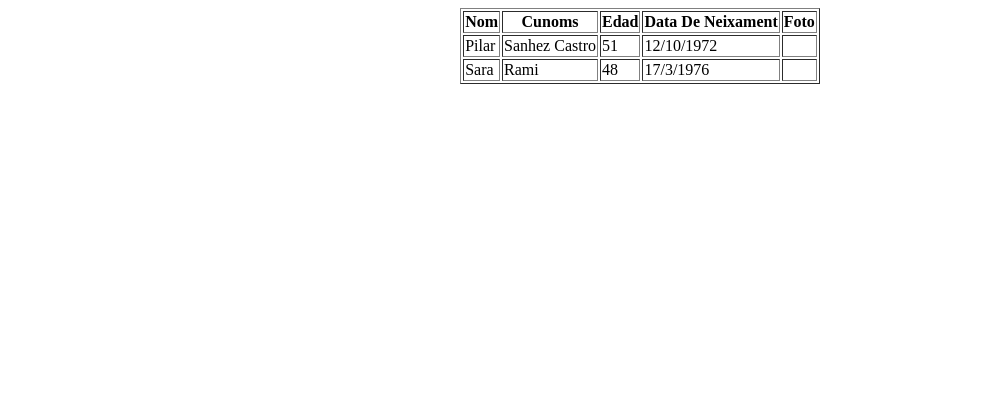
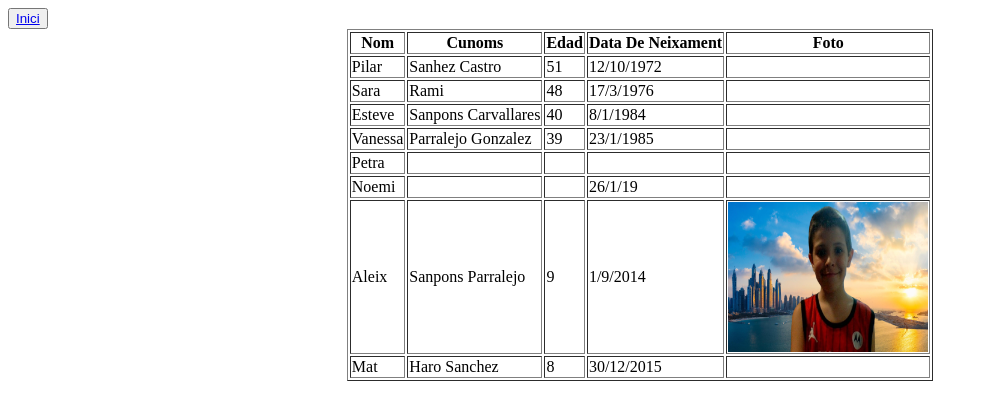
Before and after one commit to AleixSapa/EscolaFenCreixa, a plain HTML site: page Ficha.html in a window 1280 px wide. Shown: the whole page, without its empty margins (0-988 px from the left). Drawn offline with Linux system fonts and the light colour scheme.

Commit message:
Extewnciones

```diff
--- a/Ficha.html
+++ b/Ficha.html
@@ -1,3 +1,5 @@
+<link rel="stylesheet" href="Style Img.css">
+<button><a href="Index.html">Inici</a></button>
 <center>
     <table border="">
         <th>
@@ -12,14 +14,65 @@
             <td>Sanhez Castro</td>
             <td>51</td>
             <td>12/10/1972</td>
-            <td><img src=""></td>
+            <td><img src="" class=""></td>
         </tr>
         <tr>
             <td>Sara</td>
             <td>Rami</td>
             <td>48</td>
             <td>17/3/1976</td>
-            <td><img src=""></td>
+            <td><img src="" class=""></td>
+        </tr>
+        <tr>
+            <td>Esteve</td>
+            <td>Sanpons Carvallares</td>
+            <td>40</td>
+            <td>8/1/1984</td>
+            <td><img src="" class=""></td>
+        </tr>
+        <tr>
+            <td>Vanessa</td>
+            <td>Parralejo Gonzalez</td>
+            <td>39</td>
+            <td>23/1/1985</td>
+            <td><img src="" class=""></td>
+        </tr>
+        <tr>
+            <td>Petra</td>
+            <td></td>
+            <td></td>
+            <td></td>
+            <td><img src="" class=""></td>
+        </tr>
+        <tr>
+            <td>Noemi</td>
+            <td></td>
+            <td></td>
+            <td>26/1/19</td>
+            <td><img src="" class=""></td>
+        </tr>
+        <tr>
+            <td>Aleix</td>
+            <td>Sanpons Parralejo</td>
+            <td>9</td>
+            <td>1/9/2014</td>
+            <td><img src="Imagenes/Fichas/Foto Ficha Aleix.png" class="img"></td>
+        </tr>
+        <tr>
+            <td>Mat</td>
+            <td>Haro Sanchez</td>
+            <td>8</td>
+            <td>30/12/2015</td>
+            <td><img src="" class=""></td>
         </tr>
     </table>
 </center>
+<!--
+        <tr>
+            <td></td>
+            <td></td>
+            <td></td>
+            <td></td>
+            <td><img src="" class=""></td>
+        </tr>
+-->
--- /dev/null
+++ b/Style Img.css
@@ -0,0 +1,8 @@
+#img {
+    width: 650px;
+    height: 533px;
+}
+.img{
+    width: 200px;
+    height: 150px;
+}
--- a/Style.css
+++ b/Style.css
@@ -2,7 +2,10 @@
     width: 650px;
     height: 533px;
 }
-
+.img{
+    width: 500px;
+    height: 500px;
+}
 #calendar {
     max-width: 900px;
     margin: 50px auto;
```
Also changed, not shown: Index.html (+1 -0 lines), scriptEntrasEnUnaPajinas.js (deleted, +0 -9 lines).
